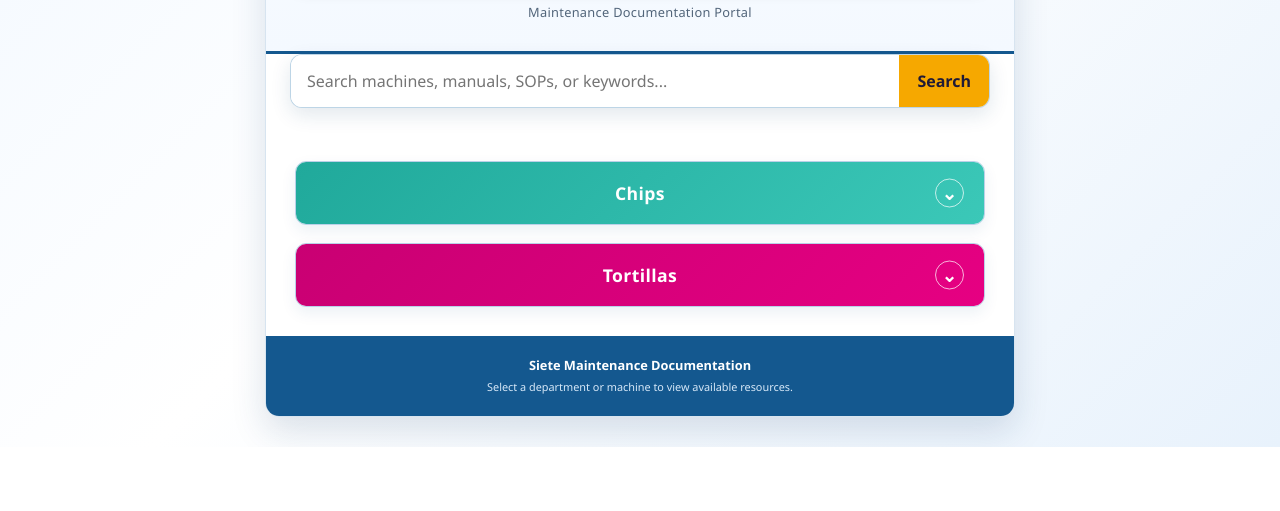
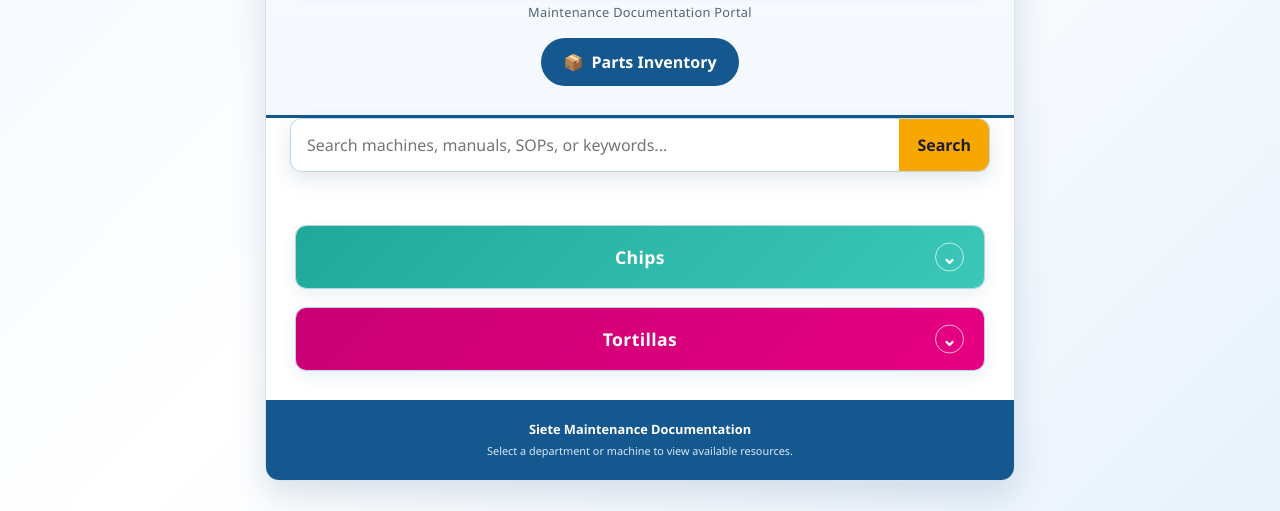
Before and after one commit to Malamal32/SieteMaintenanceV2, a plain HTML site: page index.html in a window 1280 px wide. Shown: the part 528-1039 px from the top of the page. Before the commit the page ends 975 px from the top, so only its background shows below. Drawn offline with Linux system fonts and the light colour scheme.

Commit message:
Add Parts Inventory navigation button to home page

```diff
--- a/index.html
+++ b/index.html
@@ -23,6 +23,28 @@
     <link rel="stylesheet" href="styles.css">
 
     <style>
+        .inventory-link {
+            display: inline-flex;
+            align-items: center;
+            gap: 8px;
+            margin: 16px auto 0;
+            padding: 12px 22px;
+            color: #ffffff;
+            background: #14588f;
+            border-radius: 999px;
+            font-weight: 750;
+            text-decoration: none;
+        }
+
+        .inventory-link:hover {
+            background: #0d436e;
+        }
+
+        .inventory-link:focus-visible {
+            outline: 3px solid #ffbf47;
+            outline-offset: 3px;
+        }
+
         .portal-search-section {
             padding: 0 24px 24px;
         }
@@ -202,6 +224,12 @@
             <p class="site-subtitle">
                 Maintenance Documentation Portal
             </p>
+
+            <div>
+                <a class="inventory-link" href="https://sieteinventory.malamal.workers.dev/">
+                    <span aria-hidden="true">📦</span> Parts Inventory
+                </a>
+            </div>
 
             <button
                 class="pwa-install-button"
```
